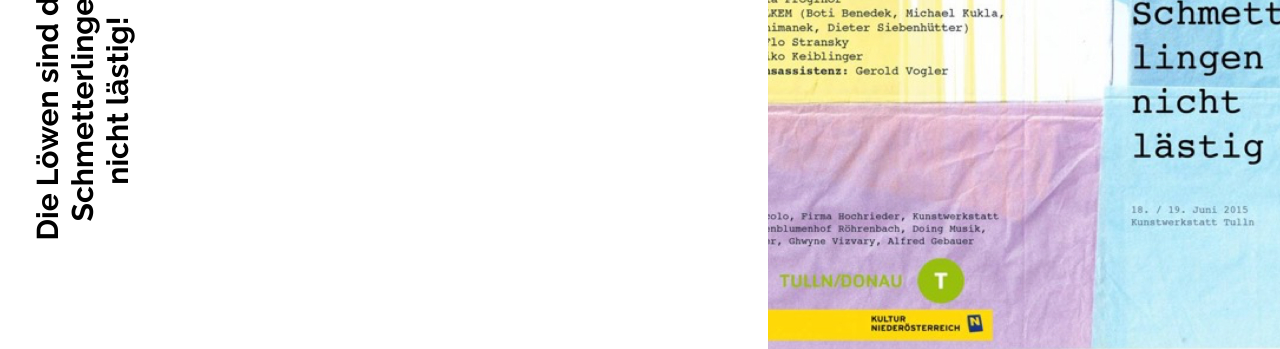
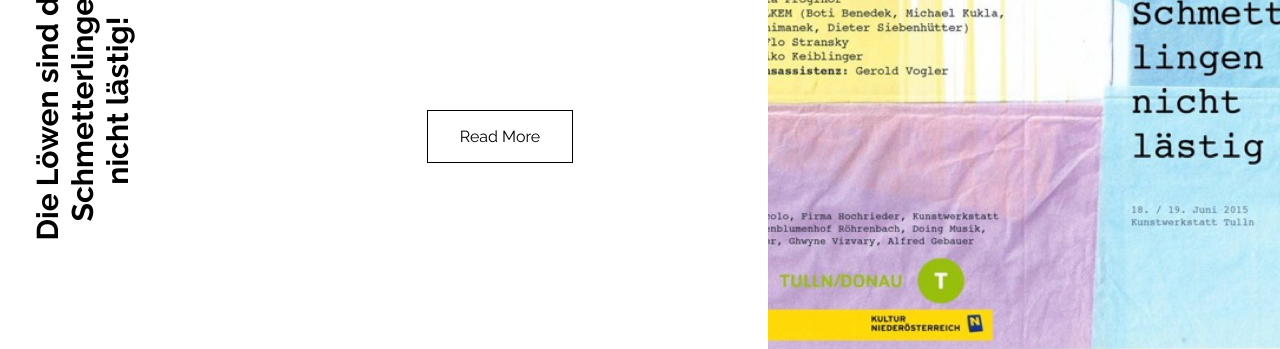
Before and after one commit to matteocarpi/julia, a Jekyll site: the page built from projects.md, in a window 1280 px wide. Shown: the part 772-1121 px from the top of the page. Built offline with Jekyll 4.4.1, drawn with Linux system fonts in a browser that asks for light colours.

Commit message:
adjustments around

```diff
--- a/_layouts/post.html
+++ b/_layouts/post.html
@@ -34,7 +34,7 @@ layout: default
         <div class="trailer">
           {% if page.youtube_link != '' %}
             <h2>Trailer</h2>
-            <iframe width="560" height="315" src="{{ page.youtube_link }}" frameborder="0" allow="accelerometer; autoplay; encrypted-media; gyroscope; picture-in-picture" allowfullscreen></iframe>
+            <iframe width="560" height="315" src="{{ page.youtube_link }}" frameborder="0" allow="accelerometer; encrypted-media; gyroscope;" allowfullscreen></iframe>
           {% endif %}
         </div>
 
--- a/_layouts/projects.html
+++ b/_layouts/projects.html
@@ -13,9 +13,7 @@ layout: default
       </div>
       <div  class="current-description">
         <p>{{ post.description | markdownify | truncate: 450 }}</p>
-        {% if post.description != '' %}
           <a class="button" href="{{ post.url | prepend: site.baseurl }}">Read More</a>
-        {% endif %}
       </div>
       <div class="current-image" style="background-image: url({{ post.preview_picture | prepend: site.baseurl }});">
 
```
Also changed, not shown: _posts/2019-03-05-die-löwen-sind-den-schmetterlineen-nicht-lästig.md (+2 -2 lines), README.md (added).
